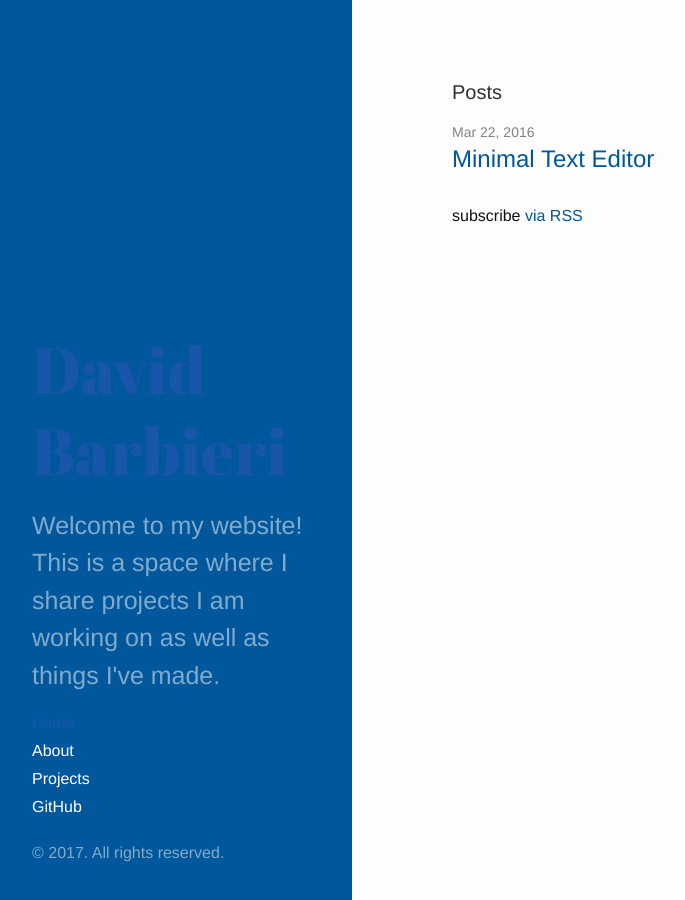
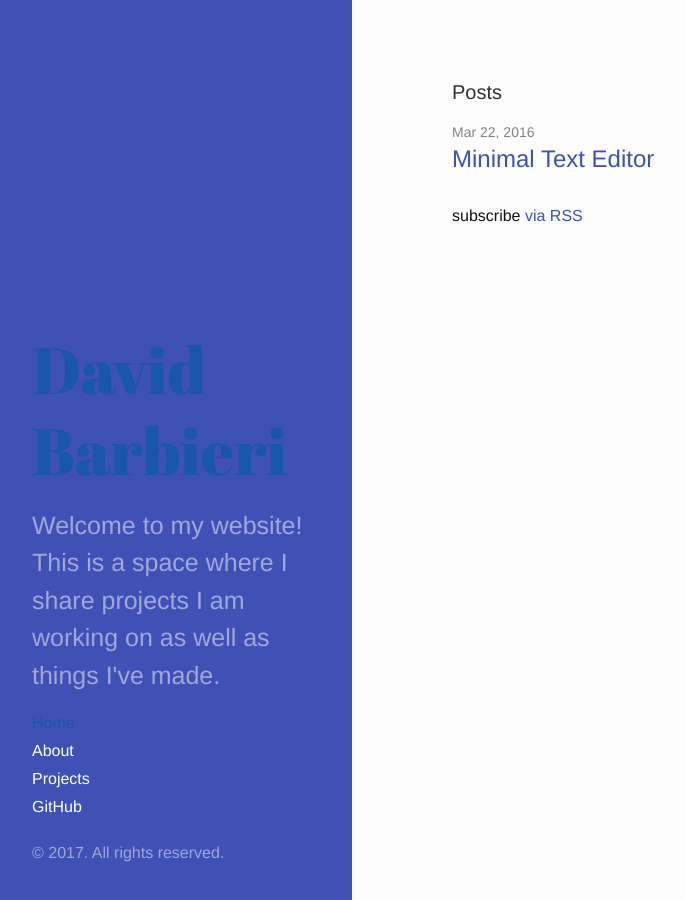
Before and after one commit to deebss/deebss.github.io, a Jekyll site: the page built from index.html, in a window 1280 px wide. Shown: the whole page, without its empty margins (8-693 px from the left). Built offline with Jekyll 4.4.1, drawn with Linux system fonts in a browser that asks for light colours.

Commit message:
changed theme to indigo

```diff
--- a/css/hyde.css
+++ b/css/hyde.css
@@ -251,9 +251,9 @@ a.sidebar-nav-item:focus {
 
 /* Brown */
 .theme-base-10 .sidebar {
-  background-color: #01579B;
+  background-color: #3F51B5;
 }
 .theme-base-10 .content a,
 .theme-base-10 .related-posts li a:hover {
-  color: #01579B;
+  color: #3F51B5;
 }
```
